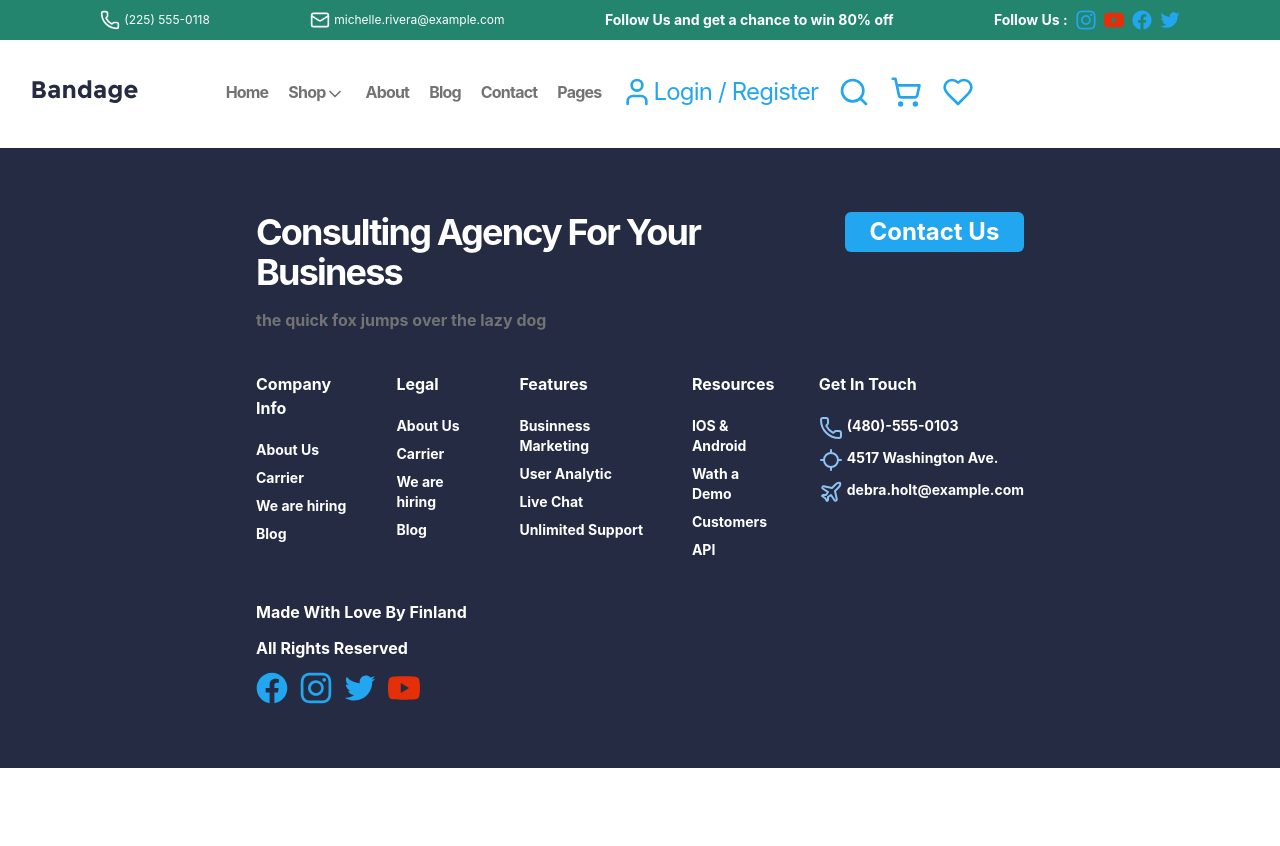
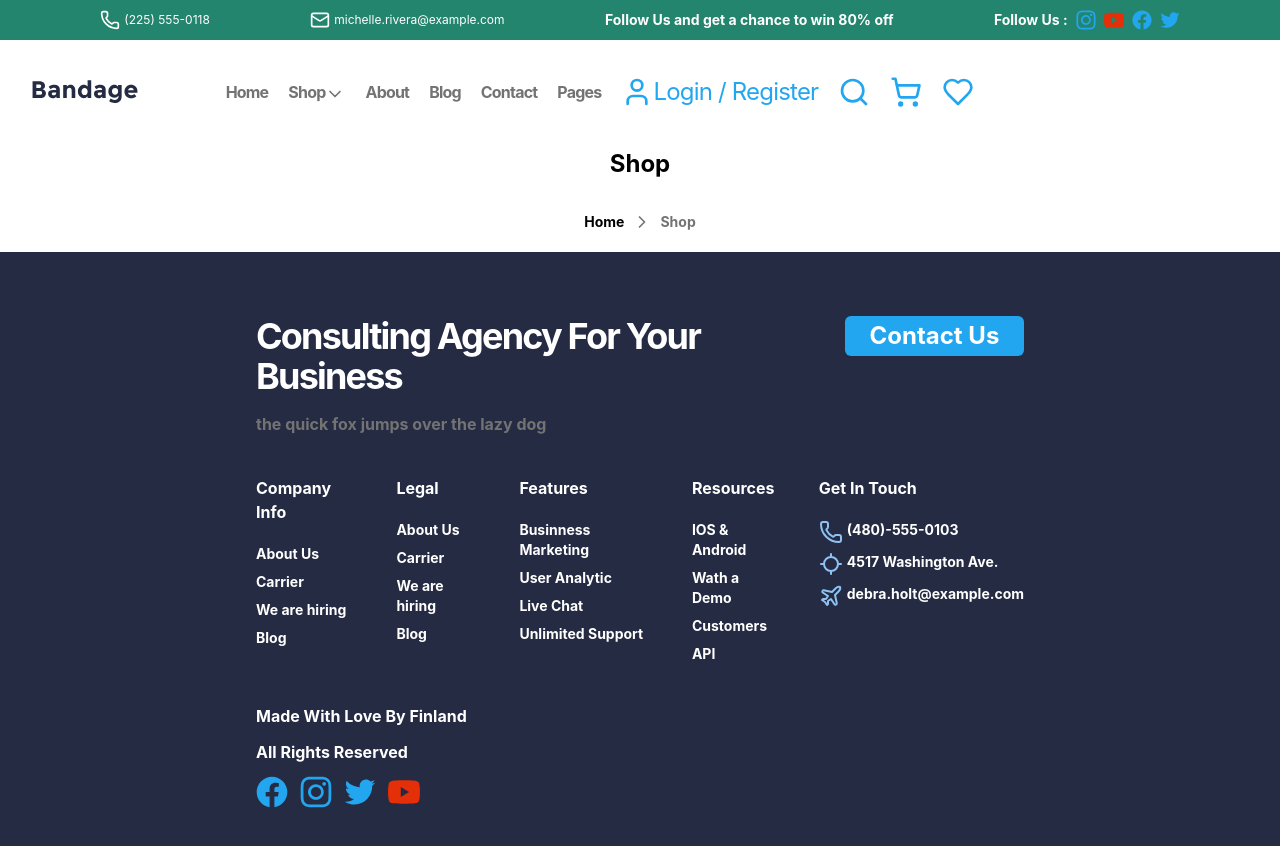
Before and after one commit to benimertcan/makd, a React (Vite) app: page /shop in a window 1280 px wide. Shown: the top 846 px of the page. Before the commit the page ends 800 px from the top, so only its background shows below. Built offline with nearby package versions, Linux system fonts and the light colour scheme.

Commit message:
created shop component

```diff
--- a/src/App.jsx
+++ b/src/App.jsx
@@ -17,6 +17,7 @@ import UserForm from './components/UserForm';
 import LoginForm from './components/LoginForm';
 import ShopHeader from './components/shoppage/shopHeader';
 import ShopPage from './components/shoppage/ShopPage';
+import Shop from './components/Shop';
 function App() {
 
 
@@ -55,7 +56,7 @@ function App() {
         <>
       <ShopHeader/>
       <ShopPage>
-
+        <Shop/>
       </ShopPage>
       </>
        )} />
--- /dev/null
+++ b/src/components/Shop.jsx
@@ -0,0 +1,25 @@
+import { ChevronRight } from "lucide-react";
+
+
+
+
+const Shop = () => {
+
+
+    return (
+        <>
+            <section className="flex flex-col gap-5 place-items-center my-5">
+              <div className="flex flex-col gap-8 place-items-center justify-between ">
+                <h2 className="h3">Shop</h2>
+                <div className="flex flex-row gap-2 place-items-center">
+                    <h6 className="h6">Home</h6>
+                    <ChevronRight className="size-5 text-second-text-color"/>
+                    <h6 className="h6 text-second-text-color">Shop</h6>
+                </div>
+              </div>
+            </section>
+        </>
+    );
+};
+
+export default Shop;
```
